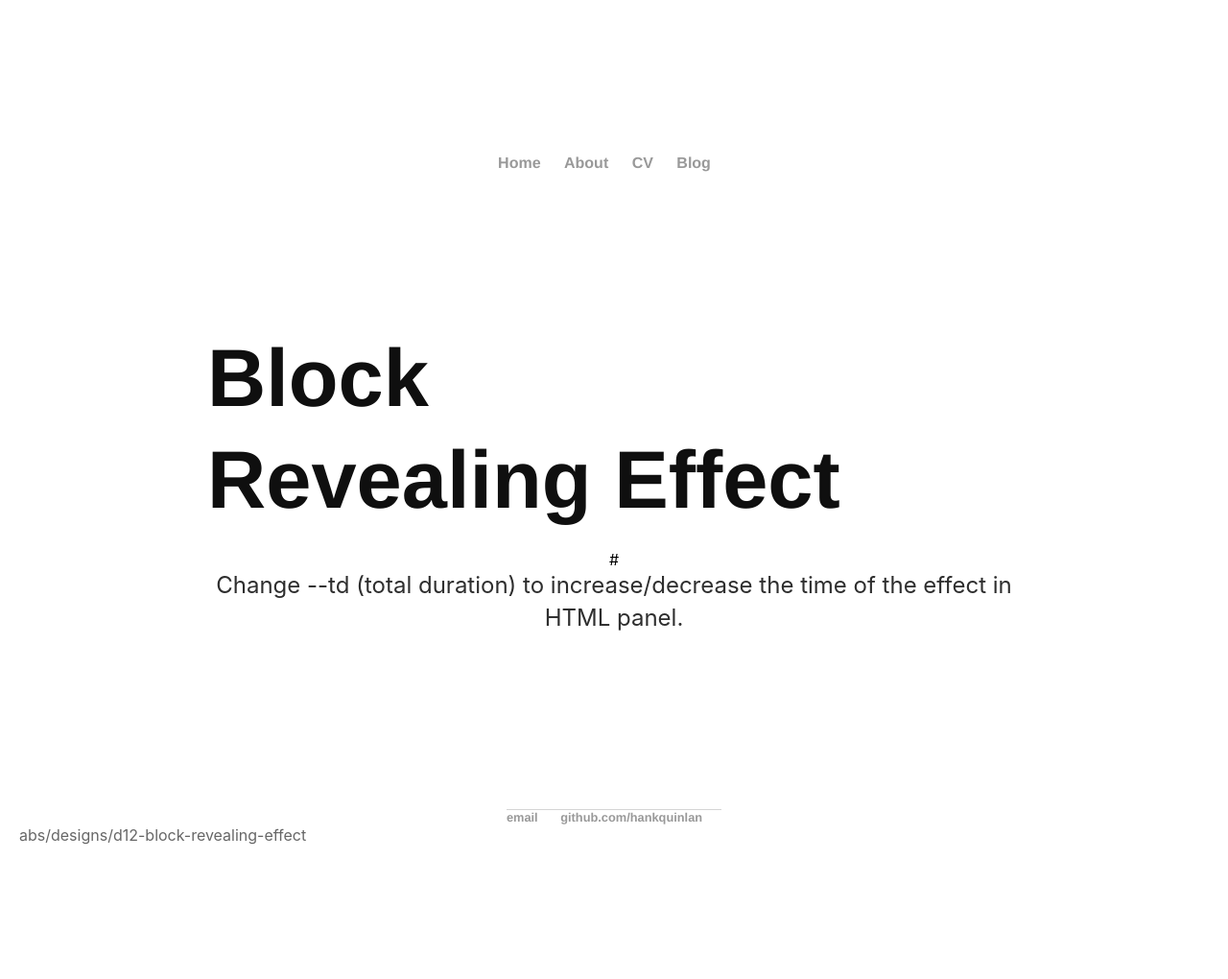
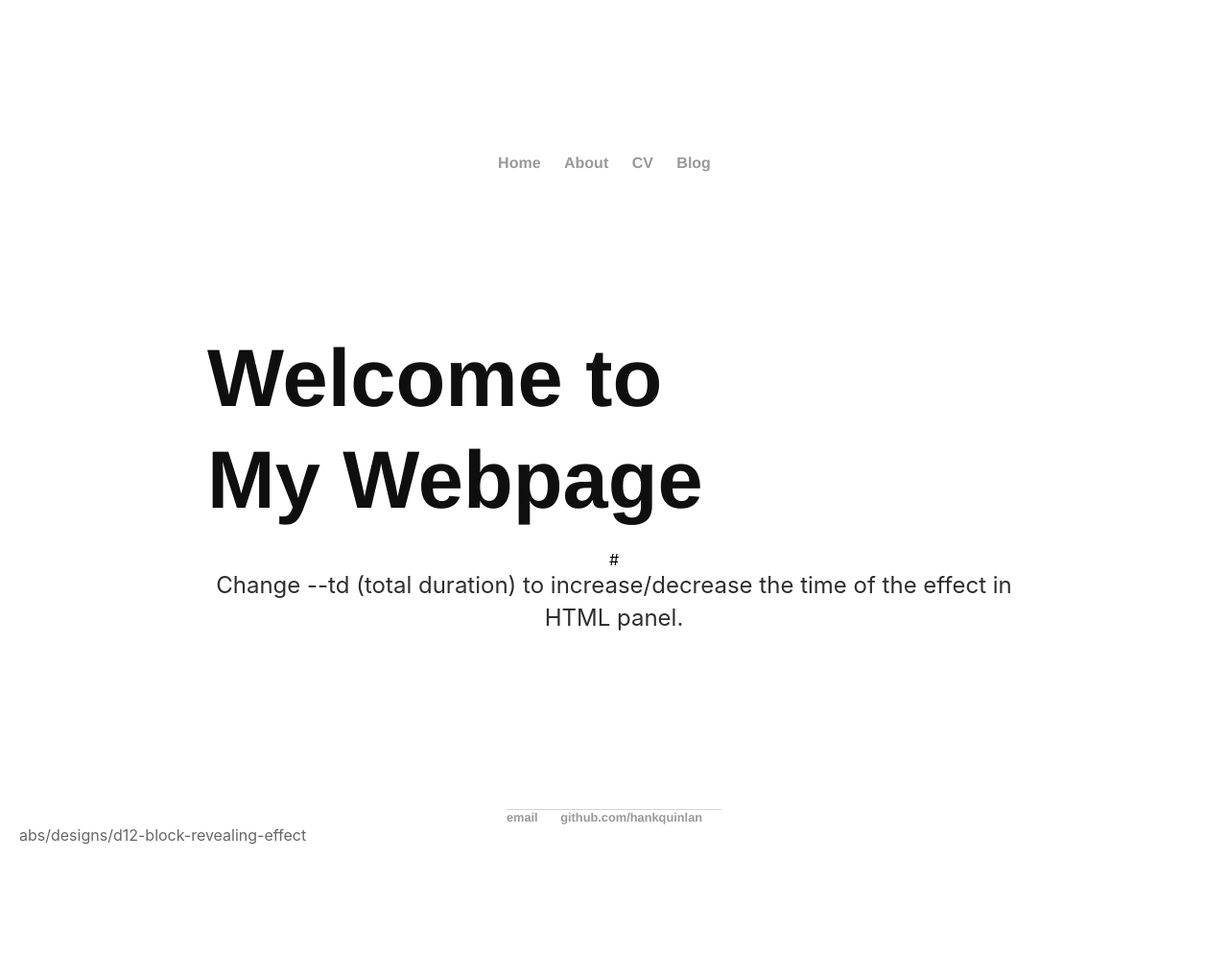
Before and after one commit to an15ms157/abhishek.github.io, a Jekyll site: the page built from index.html, in a window 1280 px wide. Shown: the whole page at 96% size. Built offline with Jekyll 4.4.1, drawn with Linux system fonts in a browser that asks for light colours.

Commit message:
Update index.html

```diff
--- a/index.html
+++ b/index.html
@@ -5,8 +5,8 @@ title: About
 
 <link type="text/css" rel="stylesheet" href="css/animation.css"/>
 <h1 class="block-effect" style="--td: 1.2s">
-  <div class="block-reveal" style="--bc: #4040bf; --d: .1s">Block</div>
-  <div class="block-reveal" style="--bc: #bf4060; --d: .5s">Revealing Effect</div>
+  <div class="block-reveal" style="--bc: #4040bf; --d: .1s">Welcome to </div>
+  <div class="block-reveal" style="--bc: #bf4060; --d: .5s">My Webpage</div>
 </h1>
 <!-- THIS IS HOW YOU CAN COMMENT OUT IN HTML-->
 <div class="info">
```
